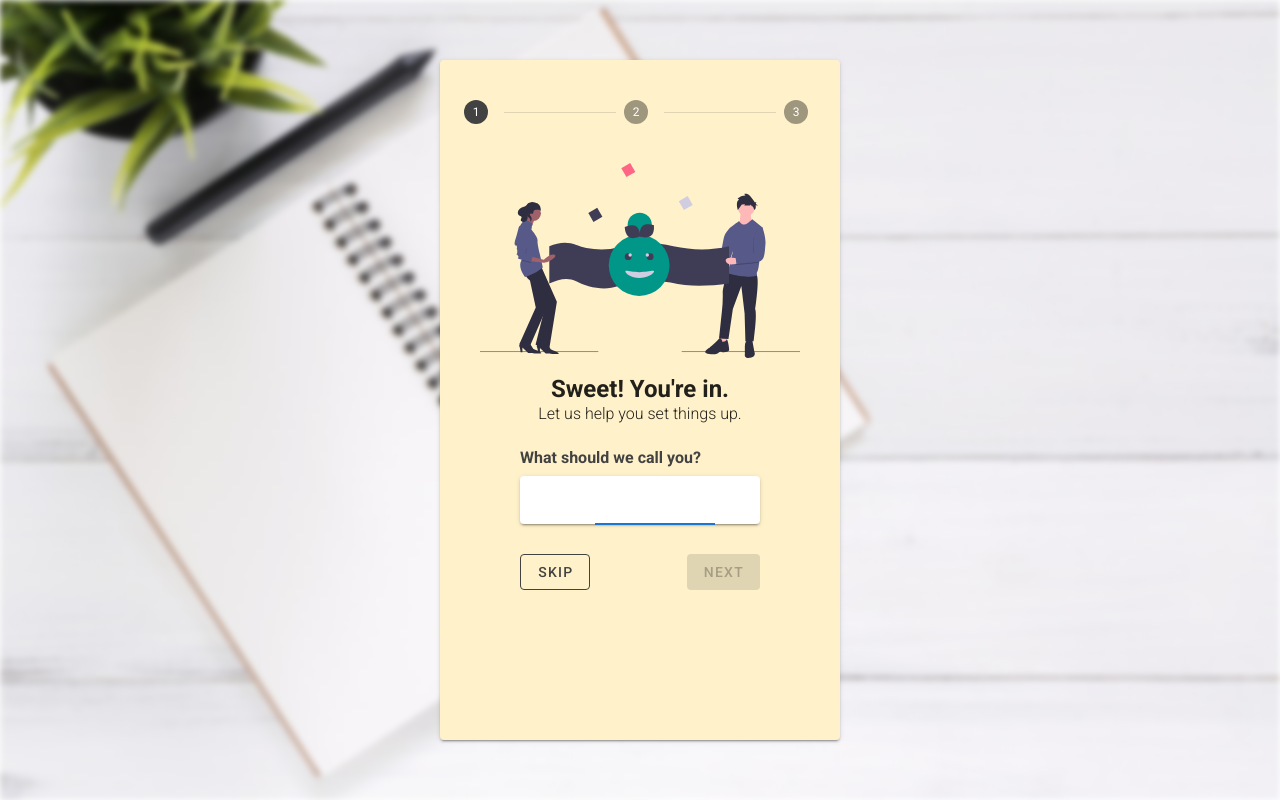
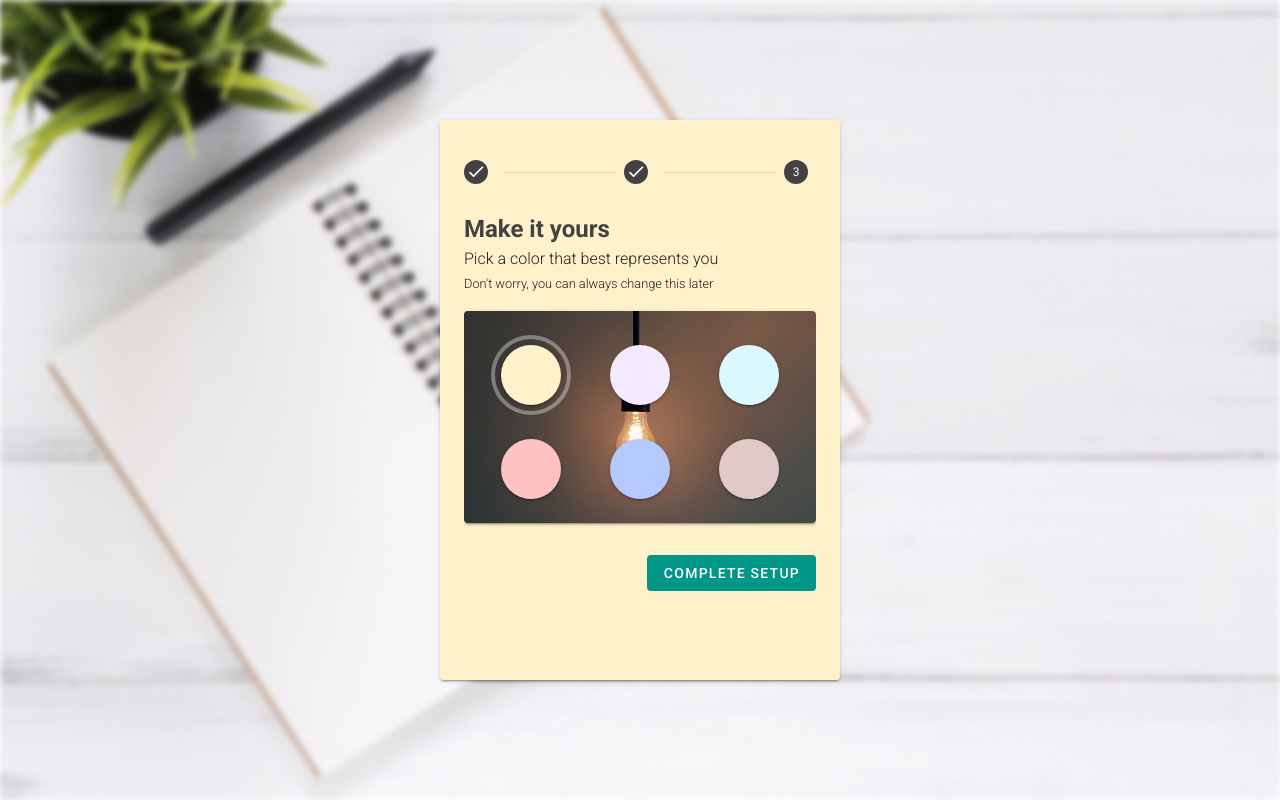
Before and after one commit to AllanJeremy/stickythoughts-frontend, a Nuxt app: page /journal/onboarding in a window 1280 px wide. Built offline with nearby package versions, Linux system fonts and the light colour scheme.

Commit message:
[Enhancement] Implemented customization in onboarding page TODO: Update user and redirect to record

```diff
--- a/pages/journal/onboarding.vue
+++ b/pages/journal/onboarding.vue
@@ -1,8 +1,9 @@
 <template>
   <v-card
     class="py-4"
-    color="rgb(255 242 202)"
-    min-height="85vh"
+    :color="cardBackgroundColor"
+    height="85vh"
+    max-height="35rem"
     width="90vw"
     max-width="25rem"
   >
@@ -15,14 +16,20 @@
           step="1"
           :complete="currentStep > 1"
         ></v-stepper-step>
+
         <v-divider></v-divider>
         <v-stepper-step
           color="secondary"
           step="2"
           :complete="currentStep > 2"
         ></v-stepper-step>
+
         <v-divider></v-divider>
-        <v-stepper-step step="3" :complete="currentStep > 3"></v-stepper-step>
+        <v-stepper-step
+          color="secondary"
+          step="3"
+          :complete="currentStep > 3"
+        ></v-stepper-step>
       </v-stepper-header>
 
       <!-- Steps -->
@@ -64,7 +71,7 @@
 
         <!-- Step 2 - Choose categories -->
         <v-stepper-content step="2">
-          <CategoriesForm :on-updated="updateCategoryData">
+          <CategoriesForm :on-updated="updateCategoriesData">
             <!-- Card actions - proceed to customization -->
             <div class="pt-8 d-flex">
               <v-spacer></v-spacer>
@@ -72,12 +79,28 @@
                 class="white--text"
                 color="teal"
                 depressed
-                :disabled="categoriesToSubmit.length < 2"
+                :disabled="categoriesData.length < 2"
                 @click="submitCategories"
                 >Next - Make it yours
               </v-btn>
             </div>
           </CategoriesForm>
+        </v-stepper-content>
+
+        <!-- Step 3 - Customize UI -->
+        <v-stepper-content step="3">
+          <CustomizationForm :on-updated="updateCustomization">
+            <div class="pt-8 d-flex">
+              <v-spacer></v-spacer>
+              <v-btn
+                class="white--text"
+                color="teal"
+                depressed
+                @click="submitCustomizations"
+                >Complete setup
+              </v-btn>
+            </div>
+          </CustomizationForm>
         </v-stepper-content>
       </v-stepper-items>
     </v-stepper>
@@ -89,17 +112,20 @@ import _ from 'lodash'
 import { mapState } from 'vuex'
 
 import CategoriesForm from '@/components/forms/CategoriesForm.vue'
+import CustomizationForm from '@/components/forms/CustomizationForm.vue'
 import EmptyContainer from '@/components/EmptyContainer.vue'
 
 export default {
-  components: { CategoriesForm, EmptyContainer },
+  components: { CategoriesForm, CustomizationForm, EmptyContainer },
   layout: 'onboarding',
   data() {
     return {
       fullName: '',
-      categoriesToSubmit: [],
-      currentStep: 1,
+      categoriesData: [],
+      currentStep: 3,
       userUpdateData: {},
+      customizationData: null,
+      cardBackgroundColor: '#FFF2CA',
     }
   },
   computed: {
@@ -130,9 +156,14 @@ export default {
     },
   },
   methods: {
-    updateCategoryData(categories) {
-      this.categoriesToSubmit = categories
+    updateCategoriesData(categories) {
+      this.categoriesData = categories
     },
+    updateCustomization(customization) {
+      this.cardBackgroundColor = customization.color.background
+      this.customizationData = customization
+    },
+
     goToStep(step) {
       this.currentStep = step
     },
@@ -143,7 +174,7 @@ export default {
       this.goToStep(2)
     },
     submitCategories() {
-      this.userUpdateData.categories = this.categoriesToSubmit
+      this.userUpdateData.categories = this.categoriesData
       this.goToStep(3)
     },
     submitCustomizations() {
```
